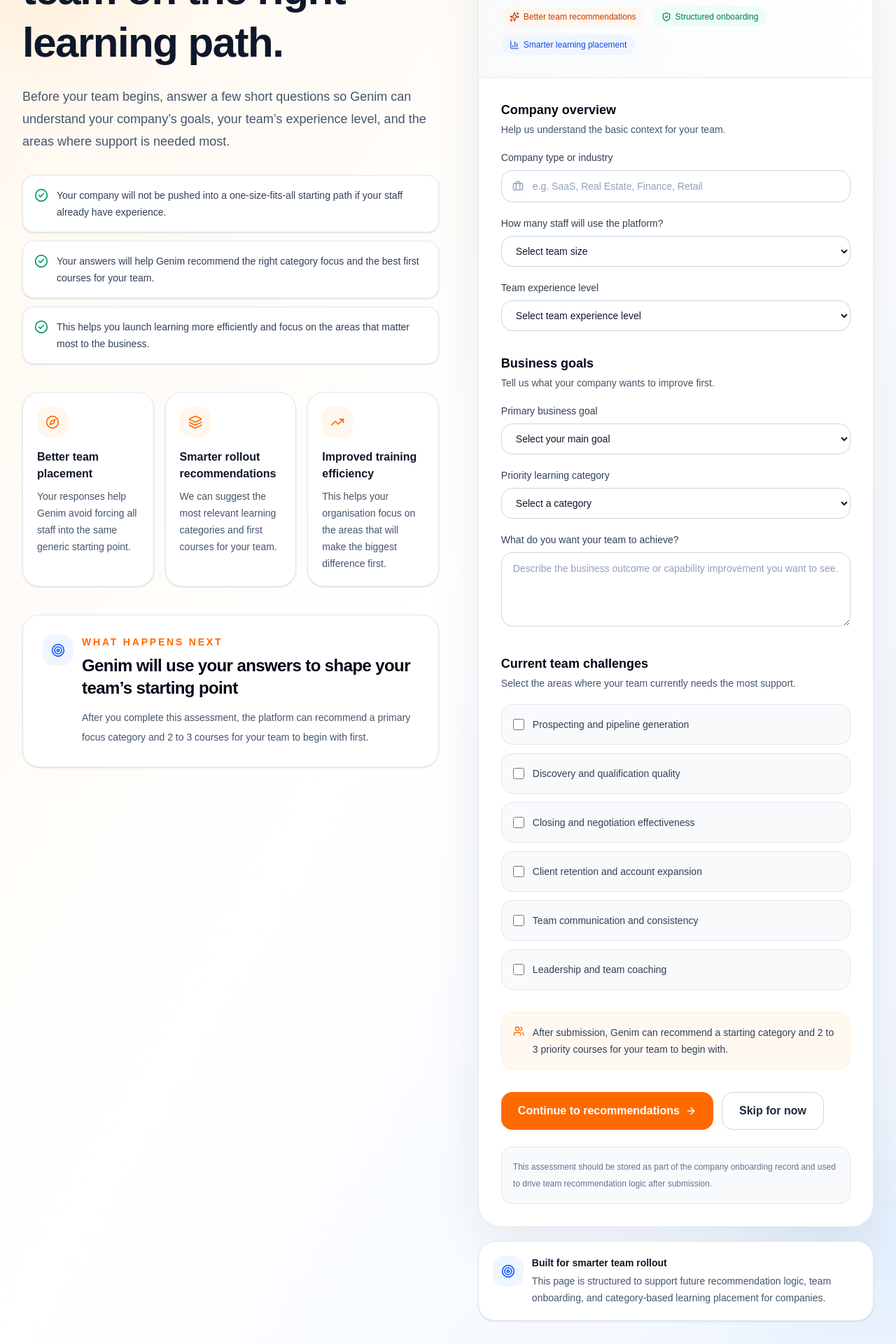
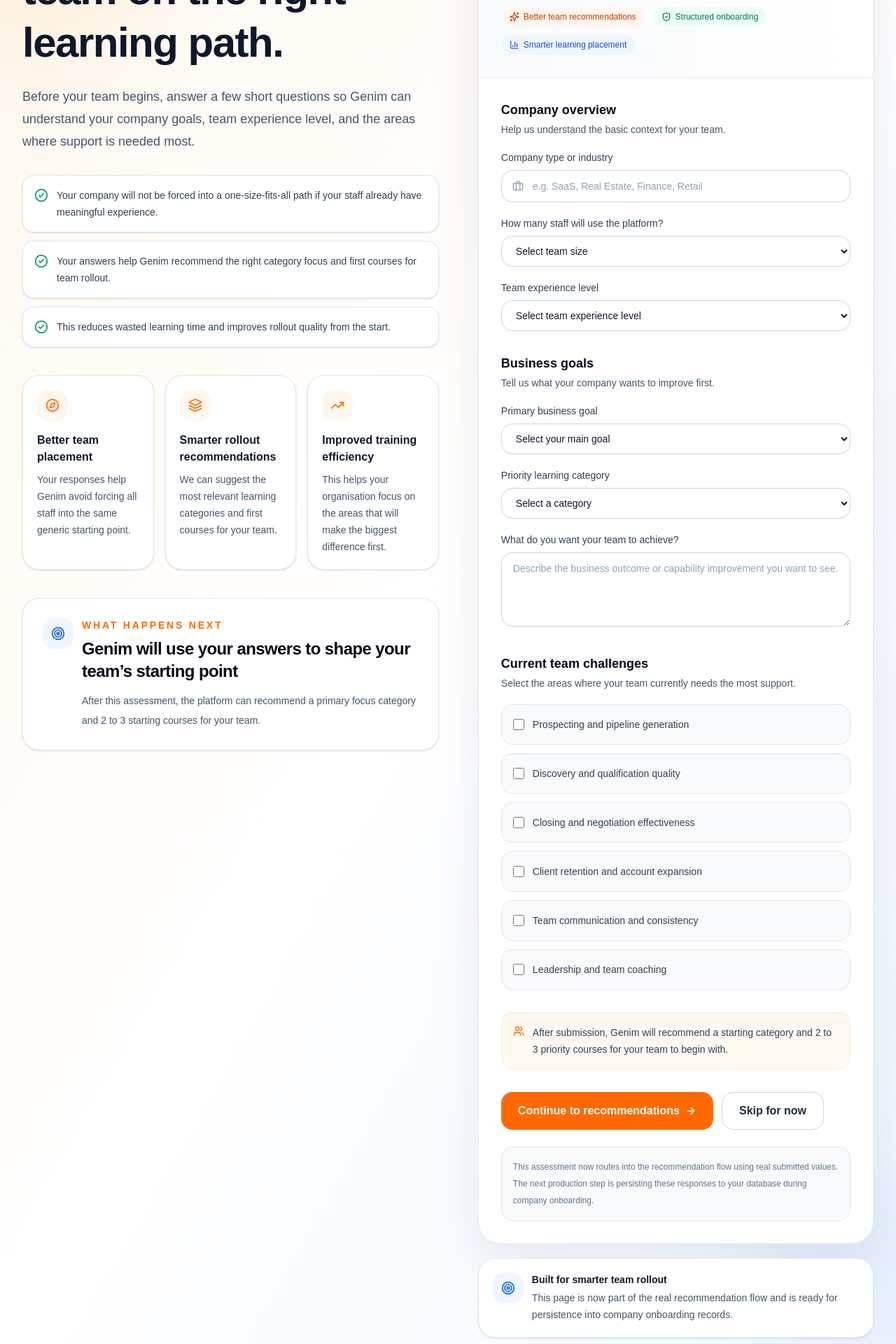
Before and after one commit to Leinadivel/gtm-platform, a Next.js app: page /onboarding/company-assessment in a window 1280 px wide. Shown: the part 340-2260 px from the top of the page at 70% size. Built offline with nearby package versions, Linux system fonts and the light colour scheme.

Commit message:
New pre-evaluation pages

```diff
--- a/app/onboarding/company-assessment/page.tsx
+++ b/app/onboarding/company-assessment/page.tsx
@@ -23,7 +23,7 @@
   "26–50 staff",
   "51–100 staff",
   "100+ staff",
-];
+] as const;
 
 const teamExperienceOptions = [
   "Mostly beginners (0–1 year)",
@@ -31,7 +31,7 @@
   "Mixed experience levels",
   "Mostly experienced team (3–5 years)",
   "Highly experienced team (5+ years)",
-];
+] as const;
 
 const primaryGoalOptions = [
   "Improve overall sales performance",
@@ -40,7 +40,7 @@
   "Strengthen client communication",
   "Improve onboarding for new team members",
   "Develop stronger sales leadership",
-];
+] as const;
 
 const priorityCategoryOptions = [
   "Sales",
@@ -49,7 +49,7 @@
   "Communication",
   "Customer Success",
   "Leadership",
-];
+] as const;
 
 const challengeAreas = [
   "Prospecting and pipeline generation",
@@ -58,7 +58,7 @@
   "Client retention and account expansion",
   "Team communication and consistency",
   "Leadership and team coaching",
-];
+] as const;
 
 const outcomes = [
   {
@@ -105,32 +105,32 @@
 
               <p className="mt-6 max-w-2xl text-lg leading-8 text-slate-600">
                 Before your team begins, answer a few short questions so Genim
-                can understand your company’s goals, your team’s experience
-                level, and the areas where support is needed most.
+                can understand your company goals, team experience level, and
+                the areas where support is needed most.
               </p>
 
               <div className="mt-8 grid gap-3 sm:grid-cols-1 md:max-w-2xl">
                 <div className="flex items-start gap-3 rounded-2xl border border-slate-200 bg-white p-4 shadow-sm">
                   <CheckCircle2 className="mt-0.5 h-5 w-5 shrink-0 text-emerald-600" />
                   <p className="text-sm leading-6 text-slate-700">
-                    Your company will not be pushed into a one-size-fits-all
-                    starting path if your staff already have experience.
+                    Your company will not be forced into a one-size-fits-all
+                    path if your staff already have meaningful experience.
                   </p>
                 </div>
 
                 <div className="flex items-start gap-3 rounded-2xl border border-slate-200 bg-white p-4 shadow-sm">
                   <CheckCircle2 className="mt-0.5 h-5 w-5 shrink-0 text-emerald-600" />
                   <p className="text-sm leading-6 text-slate-700">
-                    Your answers will help Genim recommend the right category
-                    focus and the best first courses for your team.
+                    Your answers help Genim recommend the right category focus
+                    and first courses for team rollout.
                   </p>
                 </div>
 
                 <div className="flex items-start gap-3 rounded-2xl border border-slate-200 bg-white p-4 shadow-sm">
                   <CheckCircle2 className="mt-0.5 h-5 w-5 shrink-0 text-emerald-600" />
                   <p className="text-sm leading-6 text-slate-700">
-                    This helps you launch learning more efficiently and focus on
-                    the areas that matter most to the business.
+                    This reduces wasted learning time and improves rollout
+                    quality from the start.
                   </p>
                 </div>
               </div>
@@ -165,12 +165,13 @@
                       What happens next
                     </p>
                     <h2 className="mt-2 text-2xl font-bold tracking-tight text-slate-950">
-                      Genim will use your answers to shape your team’s starting point
+                      Genim will use your answers to shape your team’s starting
+                      point
                     </h2>
                     <p className="mt-3 text-sm leading-7 text-slate-600">
-                      After you complete this assessment, the platform can
-                      recommend a primary focus category and 2 to 3 courses for
-                      your team to begin with first.
+                      After this assessment, the platform can recommend a
+                      primary focus category and 2 to 3 starting courses for
+                      your team.
                     </p>
                   </div>
                 </div>
@@ -212,7 +213,11 @@
                 </div>
 
                 <div className="p-6 sm:p-8">
-                  <form className="space-y-8">
+                  <form
+                    action="/onboarding/company-recommendation"
+                    method="GET"
+                    className="space-y-8"
+                  >
                     <section className="space-y-5">
                       <div>
                         <h3 className="text-lg font-semibold text-slate-950">
@@ -238,6 +243,7 @@
                             id="companyType"
                             name="companyType"
                             type="text"
+                            autoComplete="organization"
                             placeholder="e.g. SaaS, Real Estate, Finance, Retail"
                             className="w-full rounded-2xl border border-slate-300 bg-white py-3 pl-11 pr-4 text-sm outline-none transition placeholder:text-slate-400 focus:border-orange-400 focus:ring-4 focus:ring-orange-100"
                             required
@@ -409,7 +415,7 @@
                       <div className="flex items-start gap-3">
                         <Users className="mt-0.5 h-4 w-4 shrink-0 text-orange-500" />
                         <p className="text-sm leading-6 text-slate-700">
-                          After submission, Genim can recommend a starting
+                          After submission, Genim will recommend a starting
                           category and 2 to 3 priority courses for your team to
                           begin with.
                         </p>
@@ -436,9 +442,10 @@
 
                   <div className="mt-6 rounded-2xl border border-slate-200 bg-slate-50 p-4">
                     <p className="text-xs leading-6 text-slate-500">
-                      This assessment should be stored as part of the company
-                      onboarding record and used to drive team recommendation
-                      logic after submission.
+                      This assessment now routes into the recommendation flow
+                      using real submitted values. The next production step is
+                      persisting these responses to your database during company
+                      onboarding.
                     </p>
                   </div>
                 </div>
@@ -454,9 +461,8 @@
                       Built for smarter team rollout
                     </h3>
                     <p className="mt-1 text-sm leading-6 text-slate-600">
-                      This page is structured to support future recommendation
-                      logic, team onboarding, and category-based learning
-                      placement for companies.
+                      This page is now part of the real recommendation flow and
+                      is ready for persistence into company onboarding records.
                     </p>
                   </div>
                 </div>
--- a/app/onboarding/individual-assessment/page.tsx
+++ b/app/onboarding/individual-assessment/page.tsx
@@ -24,7 +24,7 @@
   "Strengthen communication with clients",
   "Prepare for a new sales role",
   "Grow into a leadership role",
-];
+] as const;
 
 const focusOptions = [
   "Sales",
@@ -33,7 +33,7 @@
   "Communication",
   "Customer Success",
   "Leadership",
-];
+] as const;
 
 const experienceOptions = [
   "0–1 year",
@@ -41,7 +41,7 @@
   "3–5 years",
   "5–10 years",
   "10+ years",
-];
+] as const;
 
 const confidenceAreas = [
   "Prospecting and pipeline building",
@@ -50,7 +50,7 @@
   "Negotiation and objection handling",
   "Professional communication",
   "Leadership and team collaboration",
-];
+] as const;
 
 const outcomes = [
   {
@@ -97,8 +97,8 @@
 
               <p className="mt-6 max-w-2xl text-lg leading-8 text-slate-600">
                 Before you begin, answer a few short questions so Genim can
-                understand your experience, your goals, and the areas where you
-                want to grow most.
+                understand your experience, goals, and the areas where you want
+                to grow most.
               </p>
 
               <div className="mt-8 grid gap-3 sm:grid-cols-1 md:max-w-2xl">
@@ -106,15 +106,15 @@
                   <CheckCircle2 className="mt-0.5 h-5 w-5 shrink-0 text-emerald-600" />
                   <p className="text-sm leading-6 text-slate-700">
                     You will not be placed into a generic beginner path if you
-                    already have real experience.
+                    already have meaningful experience.
                   </p>
                 </div>
 
                 <div className="flex items-start gap-3 rounded-2xl border border-slate-200 bg-white p-4 shadow-sm">
                   <CheckCircle2 className="mt-0.5 h-5 w-5 shrink-0 text-emerald-600" />
                   <p className="text-sm leading-6 text-slate-700">
-                    Your answers will help us suggest the most relevant category
-                    focus and first courses to start with.
+                    Your answers help Genim recommend the most relevant category
+                    focus and first courses to begin with.
                   </p>
                 </div>
 
@@ -203,7 +203,11 @@
                 </div>
 
                 <div className="p-6 sm:p-8">
-                  <form className="space-y-8">
+                  <form
+                    action="/onboarding/individual-recommendation"
+                    method="GET"
+                    className="space-y-8"
+                  >
                     <section className="space-y-5">
                       <div>
                         <h3 className="text-lg font-semibold text-slate-950">
@@ -229,6 +233,7 @@
                             id="currentRole"
                             name="currentRole"
                             type="text"
+                            autoComplete="organization-title"
                             placeholder="e.g. Sales Executive, Account Manager, Customer Success Associate"
                             className="w-full rounded-2xl border border-slate-300 bg-white py-3 pl-11 pr-4 text-sm outline-none transition placeholder:text-slate-400 focus:border-blue-500 focus:ring-4 focus:ring-blue-100"
                             required
@@ -251,6 +256,7 @@
                             id="industry"
                             name="industry"
                             type="text"
+                            autoComplete="off"
                             placeholder="e.g. SaaS, Real Estate, Finance, Retail"
                             className="w-full rounded-2xl border border-slate-300 bg-white py-3 pl-11 pr-4 text-sm outline-none transition placeholder:text-slate-400 focus:border-blue-500 focus:ring-4 focus:ring-blue-100"
                             required
@@ -397,7 +403,7 @@
                       <div className="flex items-start gap-3">
                         <BookOpen className="mt-0.5 h-4 w-4 shrink-0 text-blue-600" />
                         <p className="text-sm leading-6 text-slate-700">
-                          After submission, Genim can recommend a starting
+                          After submission, Genim will recommend a starting
                           category and 2 to 3 courses based on your answers.
                         </p>
                       </div>
@@ -423,9 +429,10 @@
 
                   <div className="mt-6 rounded-2xl border border-slate-200 bg-slate-50 p-4">
                     <p className="text-xs leading-6 text-slate-500">
-                      This assessment helps improve course recommendations and
-                      starting placement. It should be stored as part of the
-                      user onboarding record after submission.
+                      This assessment now routes into the recommendation flow
+                      using real submitted values. The next production step is
+                      persisting these responses to your database during
+                      onboarding.
                     </p>
                   </div>
                 </div>
```
